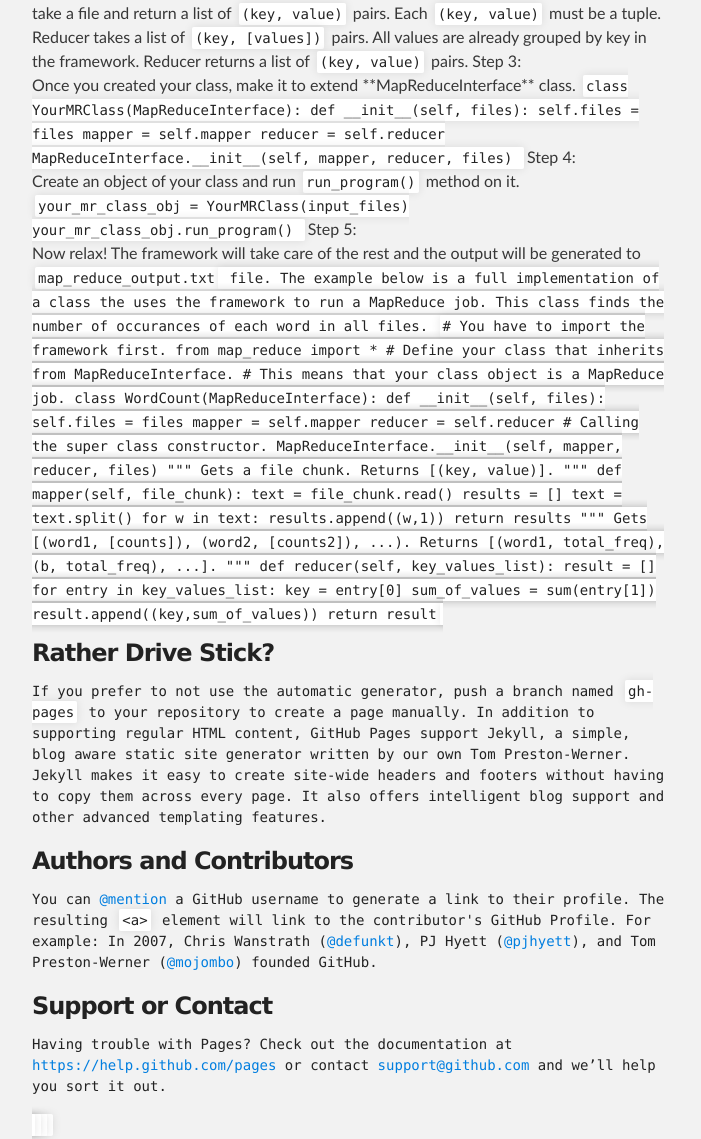
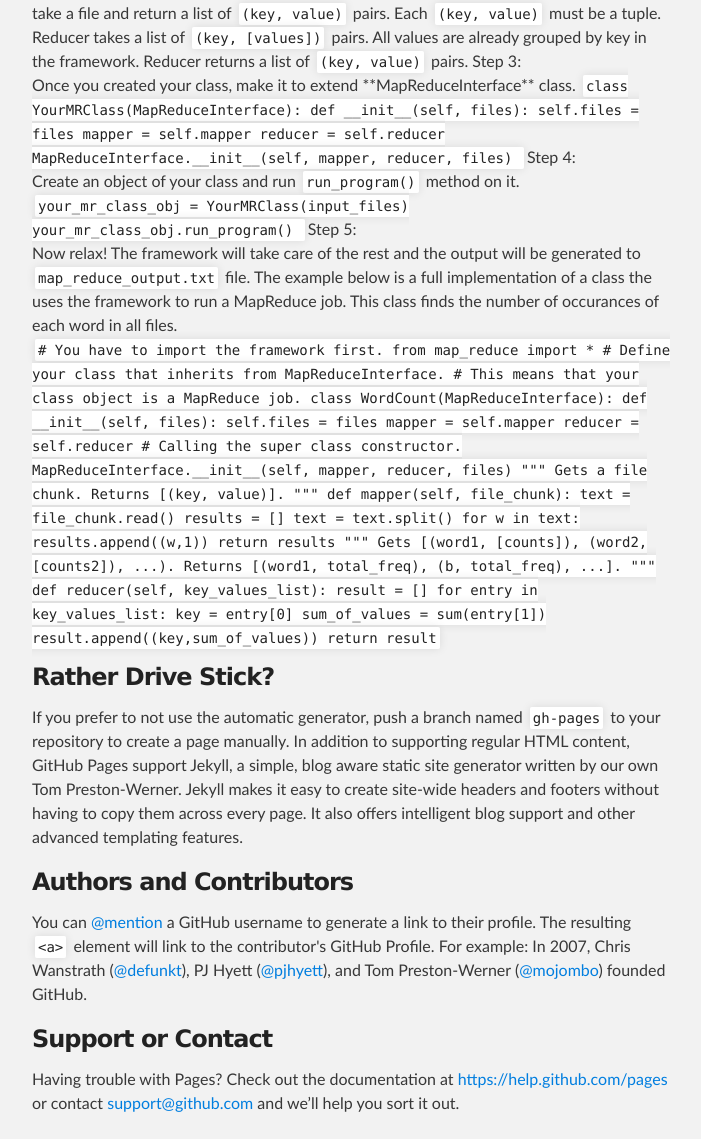
Before and after one commit to tiggreen/map_reduce.py, a plain HTML site: page index.html in a window 1280 px wide. Shown: the part 1040-2179 px from the top of the page, without its empty margins (288-989 px from the left). Drawn offline with Linux system fonts and the light colour scheme.

Commit message:
Adding more stuff into README.md

```diff
--- a/index.html
+++ b/index.html
@@ -103,15 +103,15 @@ your_mr_class_obj.run_program()
 Step 5:<br>
 
 Now relax! The framework will take care of the rest and the output will be generated to
-<code>map_reduce_output.txt<code> file.
+<code>map_reduce_output.txt</code> file.
 
 
 
 The example below is a full implementation of a class the uses the framework
 to run a MapReduce job. This class finds the number of occurances of each word in all files.
 
+<div highlight highlight-python>
 <code>
-
 # You have to import the framework first.
 from map_reduce import *
 
@@ -151,8 +151,8 @@ class WordCount(MapReduceInterface):
       result.append((key,sum_of_values))
     return result
 
-<code>
-
+</code>
+</div>
 
 
 
```
